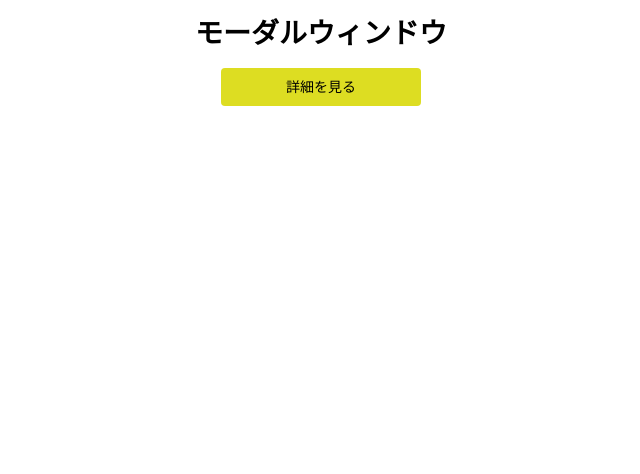
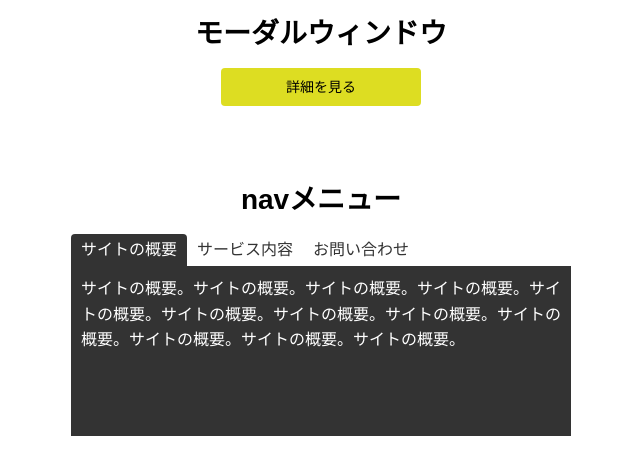
Before and after one commit to cow-bebop/js-component, a website: page template/index.html in a window 1280 px wide. Shown: the whole page, without its empty margins (319-959 px from the left). Drawn offline with nearby package versions, Linux system fonts and the light colour scheme.

Commit message:
navメニュー追加

```diff
--- a/src/sass/_articles.scss
+++ b/src/sass/_articles.scss
@@ -66,3 +66,49 @@ h2 {
 .modal__window.hidden {
   transform: translate(0, -500px);
 }
+
+//===================
+// navメニュー
+//===================
+.nav {
+  margin: 80px auto 30px;
+  width: 500px;
+}
+
+.nav__menu {
+  list-style: none;
+  display: flex;
+}
+
+.nav__menu li a {
+  display: inline-block;
+  width: 100px;
+  text-align: center;
+  padding: 8px;
+  color: #333;
+  text-decoration: none;
+  border-radius: 4px 4px 0 0;
+}
+
+.nav__menu li a.active {
+  background: #333;
+  color: #fff;
+}
+
+.nav__menu li a:not(.active):hover {
+  opacity: .5;
+  transition: opacity .4s;
+}
+
+.nav__content {
+  display: none;
+}
+
+.nav__content.active {
+  background: #333;
+  color: #fff;
+  display: block;
+  min-height: 150px;
+  padding: 10px;
+  line-height: 1.6;
+}
--- a/template/common/js/main.js
+++ b/template/common/js/main.js
@@ -1,7 +1,10 @@
 'use strict';
 
 {
+  //-----------------
   // モーダルウィンドウ
+  //-----------------
+
   const modalOpen = document.querySelector('.js-modal__open');
   const modalMask = document.querySelector('.js-modal__mask');
   const modalWindow = document.querySelector('.js-modal__window');
@@ -23,4 +26,29 @@
   modalMask.addEventListener('click', () => {
     modalClose.click();
   });
+
+  //-----------------
+  // navメニュー
+  //-----------------
+  const menuItems = document.querySelectorAll(".js-nav__menu li a");
+  const contents = document.querySelectorAll(".js-nav__content");
+
+  menuItems.forEach(clickedItem => {
+    clickedItem.addEventListener('click', e => {
+      e.preventDefault();
+
+      menuItems.forEach(item => {
+        item.classList.remove('active');
+      });
+
+      clickedItem.classList.add('active');
+
+      contents.forEach(content => {
+        content.classList.remove('active');
+      });
+
+      document.getElementById(clickedItem.dataset.id).classList.add('active');
+    });
+  })
+
 }
--- a/template/index.html
+++ b/template/index.html
@@ -33,6 +33,23 @@
         <div class="modal__close js-modal__close">閉じる</div>
       </section>
     </div>
+    <div class="nav">
+      <h2>navメニュー</h2>
+      <ul class="nav__menu js-nav__menu">
+        <li><a href="#" class="active" data-id="about">サイトの概要</a></li>
+        <li><a href="#" data-id="service">サービス内容</a></li>
+        <li><a href="#" data-id="contact">お問い合わせ</a></li>
+      </ul>
+      <section class="nav__content js-nav__content active" id="about">
+        サイトの概要。サイトの概要。サイトの概要。サイトの概要。サイトの概要。サイトの概要。サイトの概要。サイトの概要。サイトの概要。サイトの概要。サイトの概要。サイトの概要。
+      </section>
+      <section class="nav__content js-nav__content" id="service">
+        サービス概要。サービス概要。サービス概要。サービス概要。サービス概要。サービス概要。サービス概要。サービス概要。サービス概要。サービス概要。サービス概要。サービス概要。サービス概要。
+      </section>
+      <section class="nav__content js-nav__content" id="contact">
+        お問い合わせ。お問い合わせ。お問い合わせ。お問い合わせ。お問い合わせ。お問い合わせ。お問い合わせ。お問い合わせ。お問い合わせ。お問い合わせ。お問い合わせ。お問い合わせ。お問い合わせ。お問い合わせ。お問い合わせ。
+      </section>
+    </div>
     <script
       type="text/javascript"
       src="https://code.jquery.com/jquery-3.2.1.min.js"
```
Also changed, not shown: template/common/css/style.css.
